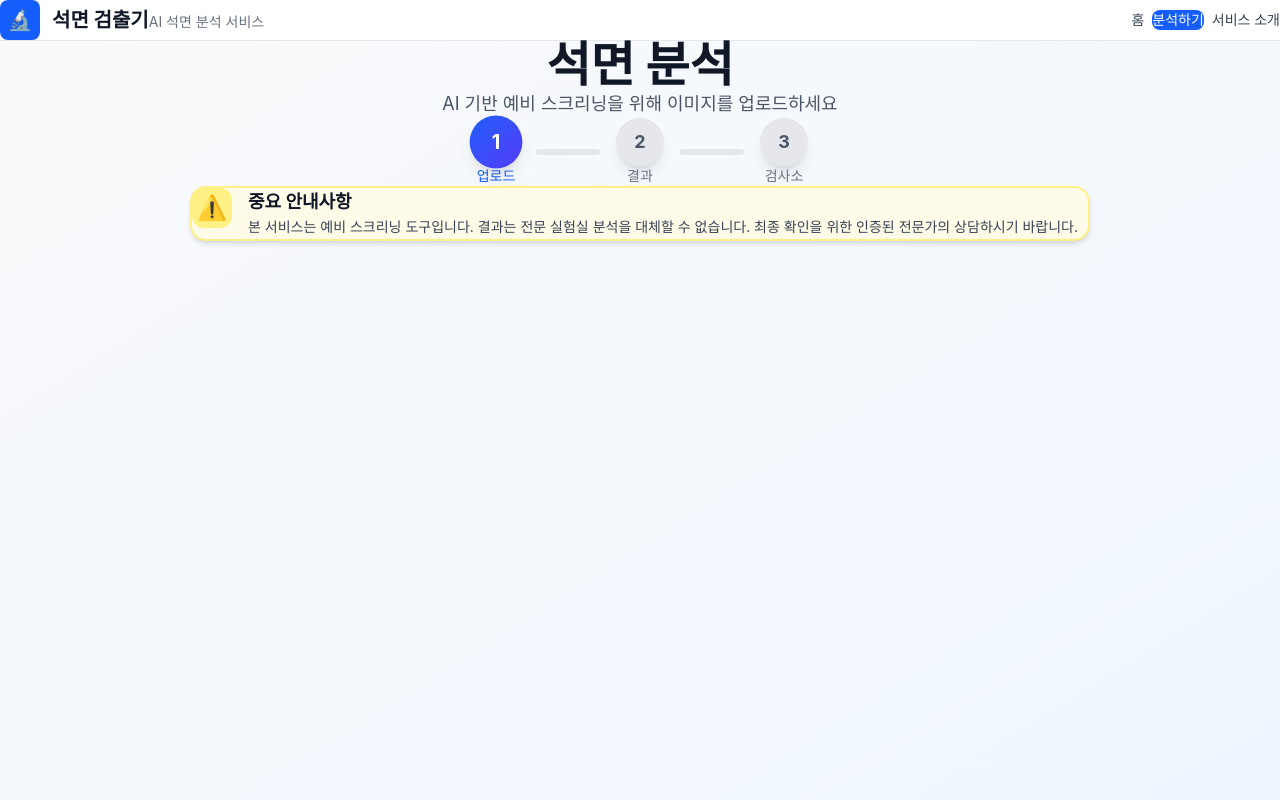
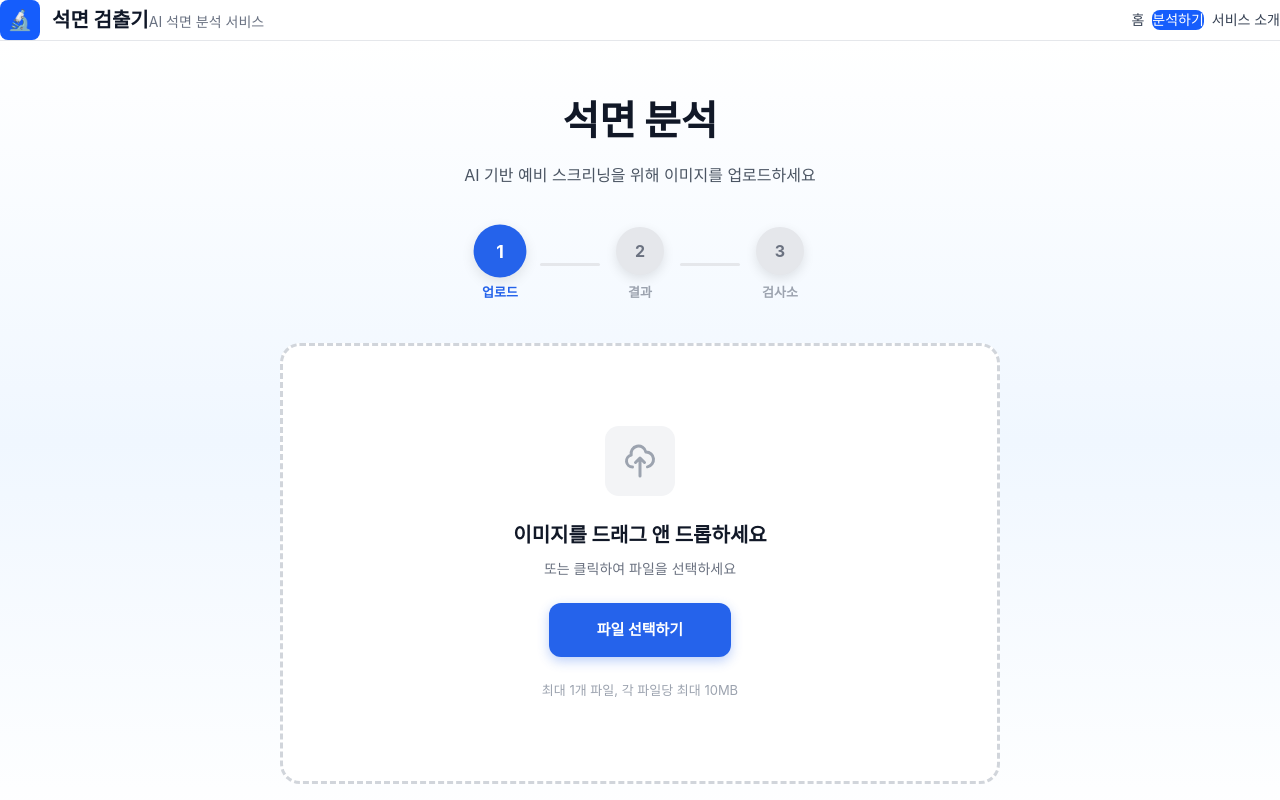
Before and after one commit to Kicklani/asbestos_FE, a React (Vite) app: page /analysis in a window 1280 px wide. Shown: the top 800 px of the page. Built offline with nearby package versions, Linux system fonts and the light colour scheme.

Commit message:
✨ feat: 이미지 업로드 페이지 디자인 수정

```diff
--- a/src/components/analysis/ImageUploader.tsx
+++ b/src/components/analysis/ImageUploader.tsx
@@ -74,27 +74,48 @@ export const ImageUploader: React.FC<ImageUploaderProps> = ({
   };
 
   return (
-    <div className="w-full">
+    <div style={{ width: "100%" }}>
       <div
         onDrop={handleDrop}
         onDragOver={handleDragOver}
         onDragLeave={handleDragLeave}
-        className={`border-2 border-dashed rounded-3xl p-20 text-center transition-all duration-200 bg-white ${
-          isDragging
-            ? "border-blue-500 bg-blue-50 scale-[1.02]"
-            : "border-gray-300 hover:border-blue-400"
-        }`}
+        style={{
+          border: "3px dashed",
+          borderColor: isDragging ? "#2563eb" : "#d1d5db",
+          borderRadius: "20px",
+          padding: "80px 60px",
+          textAlign: "center",
+          transition: "all 0.2s",
+          background: isDragging ? "#eff6ff" : "white",
+          cursor: "pointer",
+        }}
       >
-        <div className="flex flex-col items-center gap-6">
+        <div
+          style={{
+            display: "flex",
+            flexDirection: "column",
+            alignItems: "center",
+            gap: "24px",
+          }}
+        >
           <div
-            className={`w-20 h-20 rounded-2xl flex items-center justify-center transition-all duration-200 ${
-              isDragging ? "bg-blue-600" : "bg-gray-100"
-            }`}
+            style={{
+              width: "70px",
+              height: "70px",
+              borderRadius: "14px",
+              display: "flex",
+              alignItems: "center",
+              justifyContent: "center",
+              transition: "all 0.2s",
+              background: isDragging ? "#2563eb" : "#f3f4f6",
+            }}
           >
             <svg
-              className={`w-10 h-10 ${
-                isDragging ? "text-white" : "text-gray-400"
-              }`}
+              style={{
+                width: "36px",
+                height: "36px",
+                color: isDragging ? "white" : "#9ca3af",
+              }}
               fill="none"
               viewBox="0 0 24 24"
               stroke="currentColor"
@@ -109,16 +130,39 @@ export const ImageUploader: React.FC<ImageUploaderProps> = ({
           </div>
 
           <div>
-            <h3 className="text-2xl font-bold text-gray-900 mb-2">
+            <h3
+              style={{
+                fontSize: "20px",
+                fontWeight: "700",
+                color: "#111827",
+                marginBottom: "8px",
+              }}
+            >
               이미지를 드래그 앤 드롭하세요
             </h3>
-            <p className="text-base text-gray-500">
+            <p style={{ fontSize: "14px", color: "#6b7280" }}>
               또는 클릭하여 파일을 선택하세요
             </p>
           </div>
 
-          <label className="cursor-pointer">
-            <div className="bg-blue-600 hover:bg-blue-700 text-white px-8 py-4 rounded-full font-bold transition-all duration-200 hover:scale-105">
+          <label style={{ cursor: "pointer" }}>
+            <div
+              style={{
+                background: "#2563eb",
+                color: "white",
+                padding: "16px 48px",
+                borderRadius: "12px",
+                fontWeight: "700",
+                fontSize: "15px",
+                transition: "all 0.2s",
+                display: "inline-block",
+                boxShadow: "0 4px 12px rgba(37, 99, 235, 0.3)",
+              }}
+              onMouseOver={(e) =>
+                (e.currentTarget.style.background = "#1d4ed8")
+              }
+              onMouseOut={(e) => (e.currentTarget.style.background = "#2563eb")}
+            >
               파일 선택하기
             </div>
             <input
@@ -126,19 +170,36 @@ export const ImageUploader: React.FC<ImageUploaderProps> = ({
               accept={accept}
               multiple={maxFiles > 1}
               onChange={handleFileInput}
-              className="hidden"
+              style={{ display: "none" }}
             />
           </label>
 
-          <p className="text-sm text-gray-400">
+          <p style={{ fontSize: "13px", color: "#9ca3af" }}>
             최대 1개 파일, 각 파일당 최대 10MB
           </p>
         </div>
       </div>
 
       {error && (
-        <div className="mt-4 p-4 bg-red-50 border border-red-200 rounded-xl">
-          <p className="text-red-600 font-medium text-center">{error}</p>
+        <div
+          style={{
+            marginTop: "16px",
+            padding: "16px",
+            background: "#fef2f2",
+            border: "2px solid #fecaca",
+            borderRadius: "12px",
+          }}
+        >
+          <p
+            style={{
+              color: "#dc2626",
+              fontWeight: "600",
+              textAlign: "center",
+              fontSize: "14px",
+            }}
+          >
+            {error}
+          </p>
         </div>
       )}
     </div>
--- a/src/pages/AnalysisPage.tsx
+++ b/src/pages/AnalysisPage.tsx
@@ -5,7 +5,7 @@ import {
   AdditionalInfoForm,
   InspectionCenterList,
 } from "@/components/analysis";
-import { Card, LoadingSpinner, Button } from "@/components/common";
+import { LoadingSpinner, Button } from "@/components/common";
 import {
   ImageUpload,
   AnalysisResult,
@@ -27,7 +27,6 @@ export const AnalysisPage: React.FC = () => {
   const [isLoading, setIsLoading] = useState(false);
   const [error, setError] = useState<string | null>(null);
 
-  // Handle image upload
   const handleImagesSelected = async (files: File[]) => {
     const newImages: ImageUpload[] = files.map((file) => ({
       id: `${Date.now()}-${Math.random()}`,
@@ -39,7 +38,6 @@ export const AnalysisPage: React.FC = () => {
     setUploadedImages(newImages);
   };
 
-  // Handle analysis submission
   const handleAnalyze = async () => {
     if (uploadedImages.length === 0) {
       setError("최소 한 개 이상의 이미지를 업로드해주세요");
@@ -50,11 +48,8 @@ export const AnalysisPage: React.FC = () => {
     setError(null);
 
     try {
-      // TODO: Replace with actual API call
-      // Simulate API call
       await new Promise((resolve) => setTimeout(resolve, 2000));
 
-      // Mock result - replace with actual API response
       const mockResult: AnalysisResult = {
         id: `analysis-${Date.now()}`,
         status:
@@ -89,7 +84,6 @@ export const AnalysisPage: React.FC = () => {
     }
   };
 
-  // Handle continue from result
   const handleContinueFromResult = () => {
     if (analysisResult?.status === "uncertain") {
       setCurrentStep("additional-info");
@@ -98,17 +92,13 @@ export const AnalysisPage: React.FC = () => {
     }
   };
 
-  // Handle additional info submission
   const handleAdditionalInfoSubmit = async (_info: AdditionalInfo) => {
     setIsLoading(true);
     setError(null);
 
     try {
-      // TODO: Replace with actual API call
-      // You can use `info` parameter when implementing the real API call
       await new Promise((resolve) => setTimeout(resolve, 2000));
 
-      // Mock updated result
       const updatedResult: AnalysisResult = {
         ...analysisResult!,
         status: Math.random() > 0.5 ? "safe" : "danger",
@@ -132,70 +122,50 @@ export const AnalysisPage: React.FC = () => {
     }
   };
 
-  // Fetch inspection centers
   const handleFetchInspectionCenters = async () => {
     setIsLoading(true);
     setError(null);
 
     try {
-      // TODO: Replace with actual API call
       await new Promise((resolve) => setTimeout(resolve, 1500));
 
-      // Mock inspection centers
       const mockCenters: InspectionCenter[] = [
         {
           id: "1",
-          name: "서울 석면 검사 센터",
-          address: "서울특별시 강남구 강남대로 123",
-          distance: 2.3,
+          name: "서울 석면 검사센터",
+          address: "서울시 강남구 테헤란로 123",
+          distance: 2.5,
           estimatedCost: { min: 150000, max: 300000 },
           inspectionTime: "3-5 영업일",
-          rating: 5,
+          rating: 4.8,
           phone: "02-1234-5678",
           certified: true,
-          coordinates: { lat: 37.4979, lng: 127.0276 },
         },
         {
           id: "2",
-          name: "한국 환경 분석 연구소",
-          address: "서울특별시 강남구 테헤란로 456",
-          distance: 3.7,
-          estimatedCost: { min: 120000, max: 250000 },
+          name: "한국 환경 분석원",
+          address: "서울시 서초구 반포대로 456",
+          distance: 5.2,
+          estimatedCost: { min: 200000, max: 400000 },
           inspectionTime: "2-4 영업일",
-          rating: 4,
+          rating: 4.9,
           phone: "02-2345-6789",
           certified: true,
-          coordinates: { lat: 37.5048, lng: 127.0495 },
-        },
-        {
-          id: "3",
-          name: "국가 석면 검사 서비스",
-          address: "서울특별시 서초구 양재대로 789",
-          distance: 5.2,
-          estimatedCost: { min: 100000, max: 200000 },
-          inspectionTime: "5-7 영업일",
-          rating: 5,
-          phone: "02-3456-7890",
-          certified: true,
-          coordinates: { lat: 37.4833, lng: 127.0322 },
         },
       ];
 
       setInspectionCenters(mockCenters);
       setCurrentStep("inspection-centers");
     } catch (err) {
-      setError("검사소 정보를 불러오는데 실패했습니다. 다시 시도해주세요.");
+      setError("검사소 정보를 불러오는데 실패했습니다.");
       console.error(err);
     } finally {
       setIsLoading(false);
     }
   };
 
-  // Reset analysis
   const handleReset = () => {
-    // Clean up image previews
     uploadedImages.forEach((img) => URL.revokeObjectURL(img.preview));
-
     setCurrentStep("upload");
     setUploadedImages([]);
     setAnalysisResult(null);
@@ -203,7 +173,6 @@ export const AnalysisPage: React.FC = () => {
     setError(null);
   };
 
-  // Render progress steps - simplified
   const renderProgressSteps = () => {
     const steps = [
       { id: "upload", label: "업로드", number: 1 },
@@ -229,36 +198,66 @@ export const AnalysisPage: React.FC = () => {
     const currentNumber = getCurrentStepNumber();
 
     return (
-      <div className="flex items-center justify-center gap-4 mb-12">
+      <div
+        style={{
+          display: "flex",
+          alignItems: "center",
+          justifyContent: "center",
+          gap: "16px",
+          marginBottom: "40px",
+        }}
+      >
         {steps.map((step, index) => (
           <React.Fragment key={step.id}>
-            <div className="flex flex-col items-center">
             <div
-                className={`w-12 h-12 rounded-full flex items-center justify-center font-bold text-lg shadow-lg transition-all duration-300 ${
-                  step.number <= currentNumber
-                    ? "bg-gradient-to-br from-blue-600 to-indigo-600 text-white scale-110"
-                    : "bg-gray-200 text-gray-600"
-                }`}
+              style={{
+                display: "flex",
+                flexDirection: "column",
+                alignItems: "center",
+              }}
+            >
+              <div
+                style={{
+                  width: "48px",
+                  height: "48px",
+                  borderRadius: "50%",
+                  display: "flex",
+                  alignItems: "center",
+                  justifyContent: "center",
+                  fontWeight: "700",
+                  fontSize: "16px",
+                  boxShadow: "0 4px 12px rgba(0, 0, 0, 0.1)",
+                  transition: "all 0.3s",
+                  background:
+                    step.number <= currentNumber ? "#2563eb" : "#e5e7eb",
+                  color: step.number <= currentNumber ? "white" : "#6b7280",
+                  transform:
+                    step.number <= currentNumber ? "scale(1.1)" : "scale(1)",
+                }}
               >
                 {step.number}
               </div>
               <span
-                className={`text-sm mt-3 font-medium ${
-                  step.number <= currentNumber
-                    ? "text-blue-600"
-                    : "text-gray-500"
-                }`}
+                style={{
+                  fontSize: "13px",
+                  marginTop: "8px",
+                  fontWeight: "600",
+                  color: step.number <= currentNumber ? "#2563eb" : "#9ca3af",
+                }}
               >
                 {step.label}
               </span>
             </div>
             {index < steps.length - 1 && (
               <div
-                className={`w-16 h-1.5 rounded-full transition-all duration-300 ${
-                  step.number < currentNumber
-                    ? "bg-gradient-to-r from-blue-600 to-indigo-600"
-                    : "bg-gray-200"
-                }`}
+                style={{
+                  width: "60px",
+                  height: "3px",
+                  borderRadius: "9999px",
+                  transition: "all 0.3s",
+                  background:
+                    step.number < currentNumber ? "#2563eb" : "#e5e7eb",
+                }}
               />
             )}
           </React.Fragment>
@@ -268,14 +267,33 @@ export const AnalysisPage: React.FC = () => {
   };
 
   return (
-    <div className="min-h-screen bg-gradient-to-br from-gray-50 to-blue-50 w-full flex flex-col items-center py-16">
-      <div className="w-full max-w-[900px] px-6 lg:px-12">
+    <div
+      style={{
+        minHeight: "100vh",
+        background:
+          "linear-gradient(180deg, #ffffff 0%, #f0f7ff 50%, #ffffff 100%)",
+        width: "100%",
+        display: "flex",
+        flexDirection: "column",
+        alignItems: "center",
+        paddingTop: "50px",
+        paddingBottom: "50px",
+      }}
+    >
+      <div style={{ width: "100%", maxWidth: "800px", padding: "0 40px" }}>
         {/* Header */}
-        <div className="text-center mb-12">
-          <h1 className="text-4xl md:text-5xl font-extrabold text-gray-900 mb-5">
+        <div style={{ textAlign: "center", marginBottom: "40px" }}>
+          <h1
+            style={{
+              fontSize: "40px",
+              fontWeight: "900",
+              color: "#111827",
+              marginBottom: "12px",
+            }}
+          >
             석면 분석
           </h1>
-          <p className="text-lg text-gray-600 leading-relaxed">
+          <p style={{ fontSize: "16px", color: "#4b5563" }}>
             AI 기반 예비 스크리닝을 위해 이미지를 업로드하세요
           </p>
         </div>
@@ -283,34 +301,41 @@ export const AnalysisPage: React.FC = () => {
         {/* Progress Steps */}
         {renderProgressSteps()}
 
-        {/* Important Notice */}
-        <div className="mb-10 p-6 bg-yellow-50 border-2 border-yellow-200 rounded-2xl shadow-md">
-          <div className="flex items-start gap-4">
-            <div className="flex-shrink-0 w-10 h-10 bg-yellow-200 rounded-xl flex items-center justify-center">
-              <span className="text-2xl">⚠️</span>
-            </div>
-            <div>
-              <h3 className="font-bold text-gray-900 mb-2 text-lg">
-                중요 안내사항
-              </h3>
-              <p className="text-sm text-gray-700 leading-relaxed">
-                본 서비스는 예비 스크리닝 도구입니다. 결과는 전문 실험실 분석을
-                대체할 수 없습니다. 최종 확인을 위한 인증된 전문가의 상담하시기
-                바랍니다.
-              </p>
-            </div>
-          </div>
-        </div>
-
         {/* Error Message */}
         {error && (
-          <div className="mb-8 p-6 bg-red-50 border-2 border-red-200 rounded-2xl shadow-md">
-            <p className="text-red-600 font-semibold text-center">{error}</p>
+          <div
+            style={{
+              marginBottom: "24px",
+              padding: "20px",
+              background: "#fef2f2",
+              border: "2px solid #fecaca",
+              borderRadius: "16px",
+            }}
+          >
+            <p
+              style={{
+                color: "#dc2626",
+                fontWeight: "600",
+                textAlign: "center",
+                fontSize: "14px",
+              }}
+            >
+              {error}
+            </p>
           </div>
         )}
 
+        {/* Loading */}
         {isLoading && (
-          <div className="mb-8 bg-white rounded-3xl shadow-xl p-12">
+          <div
+            style={{
+              marginBottom: "24px",
+              background: "white",
+              borderRadius: "20px",
+              boxShadow: "0 10px 25px rgba(0, 0, 0, 0.1)",
+              padding: "48px",
+            }}
+          >
             <LoadingSpinner size="lg" message="이미지를 분석하고 있습니다..." />
           </div>
         )}
@@ -319,42 +344,126 @@ export const AnalysisPage: React.FC = () => {
         {!isLoading && (
           <>
             {/* Upload Step */}
+            {currentStep === "upload" && (
+              <div
+                style={{
+                  display: "flex",
+                  flexDirection: "column",
+                  gap: "24px",
+                }}
+              >
+                <ImageUploader
+                  onImagesSelected={handleImagesSelected}
+                  maxFiles={1}
+                />
+
+                {/* Image Preview */}
                 {uploadedImages.length > 0 && (
-              <div className="bg-white rounded-3xl shadow-xl overflow-hidden">
-                <div className="p-8">
-                  <h3 className="text-xl font-bold text-gray-900 mb-6">
+                  <div
+                    style={{
+                      background: "white",
+                      borderRadius: "20px",
+                      boxShadow: "0 10px 25px rgba(0, 0, 0, 0.1)",
+                      overflow: "hidden",
+                    }}
+                  >
+                    <div style={{ padding: "28px" }}>
+                      <h3
+                        style={{
+                          fontSize: "18px",
+                          fontWeight: "700",
+                          color: "#111827",
+                          marginBottom: "20px",
+                        }}
+                      >
                         업로드된 이미지
                       </h3>
-                  <div className="grid grid-cols-1 gap-6">
+                      <div
+                        style={{
+                          display: "grid",
+                          gridTemplateColumns: "1fr",
+                          gap: "20px",
+                        }}
+                      >
                         {uploadedImages.map((image) => (
-                      <div key={image.id} className="relative group">
+                          <div
+                            key={image.id}
+                            style={{
+                              position: "relative",
+                              borderRadius: "16px",
+                              overflow: "hidden",
+                            }}
+                          >
                             <img
                               src={image.preview}
                               alt="업로드됨"
-                          className="w-full h-80 object-contain bg-gray-100 rounded-2xl"
+                              style={{
+                                width: "100%",
+                                height: "320px",
+                                objectFit: "contain",
+                                background: "#f3f4f6",
+                                borderRadius: "16px",
+                              }}
                             />
-                        <Button
-                          variant="danger"
-                          size="sm"
+                            <button
                               onClick={() => setUploadedImages([])}
-                          className="absolute top-4 right-4 opacity-0 group-hover:opacity-100 transition-opacity duration-300 shadow-lg"
+                              style={{
+                                position: "absolute",
+                                top: "12px",
+                                right: "12px",
+                                background: "#dc2626",
+                                color: "white",
+                                padding: "8px 16px",
+                                borderRadius: "8px",
+                                border: "none",
+                                cursor: "pointer",
+                                fontSize: "13px",
+                                fontWeight: "600",
+                                boxShadow: "0 4px 12px rgba(0, 0, 0, 0.15)",
+                              }}
+                              onMouseOver={(e) =>
+                                (e.currentTarget.style.background = "#b91c1c")
+                              }
+                              onMouseOut={(e) =>
+                                (e.currentTarget.style.background = "#dc2626")
+                              }
                             >
                               삭제
-                        </Button>
+                            </button>
                           </div>
                         ))}
                       </div>
-                  <div className="mt-8">
-                    <Button
+                      <div style={{ marginTop: "24px" }}>
+                        <button
                           onClick={handleAnalyze}
-                      variant="primary"
-                      size="lg"
-                      className="w-full py-4 text-lg font-semibold rounded-2xl shadow-xl hover:shadow-2xl transform hover:scale-[1.02] transition-all duration-300"
+                          style={{
+                            width: "100%",
+                            background: "#2563eb",
+                            color: "white",
+                            padding: "16px",
+                            fontSize: "16px",
+                            fontWeight: "700",
+                            borderRadius: "12px",
+                            border: "none",
+                            cursor: "pointer",
+                            boxShadow: "0 10px 20px rgba(37, 99, 235, 0.3)",
+                            transition: "all 0.2s",
+                          }}
+                          onMouseOver={(e) => {
+                            e.currentTarget.style.background = "#1d4ed8";
+                            e.currentTarget.style.transform = "scale(1.02)";
+                          }}
+                          onMouseOut={(e) => {
+                            e.currentTarget.style.background = "#2563eb";
+                            e.currentTarget.style.transform = "scale(1)";
+                          }}
                         >
                           이미지 분석하기 →
-                    </Button>
+                        </button>
                       </div>
                     </div>
+                  </div>
+                )}
               </div>
             )}
 
@@ -379,15 +488,30 @@ export const AnalysisPage: React.FC = () => {
             {currentStep === "inspection-centers" && (
               <div>
                 <InspectionCenterList centers={inspectionCenters} />
-                <div className="mt-8 text-center">
-                  <Button
+                <div style={{ marginTop: "32px", textAlign: "center" }}>
+                  <button
                     onClick={handleReset}
-                    variant="outline"
-                    size="lg"
-                    className="px-8 py-3"
+                    style={{
+                      background: "white",
+                      border: "2px solid #2563eb",
+                      color: "#2563eb",
+                      padding: "14px 36px",
+                      fontSize: "16px",
+                      fontWeight: "700",
+                      borderRadius: "12px",
+                      cursor: "pointer",
+                      boxShadow: "0 4px 12px rgba(0, 0, 0, 0.08)",
+                      transition: "all 0.2s",
+                    }}
+                    onMouseOver={(e) => {
+                      e.currentTarget.style.background = "#eff6ff";
+                    }}
+                    onMouseOut={(e) => {
+                      e.currentTarget.style.background = "white";
+                    }}
                   >
                     새로운 분석 시작하기
-                  </Button>
+                  </button>
                 </div>
               </div>
             )}
```
Lines whose indentation alone changed are shown as unchanged.
